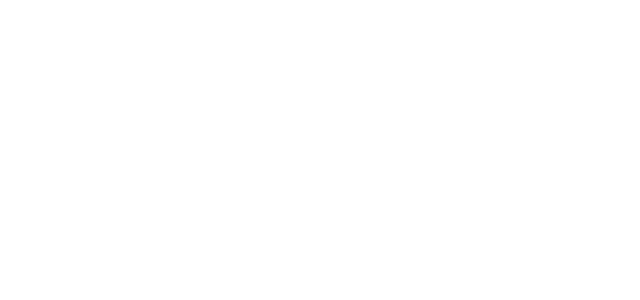
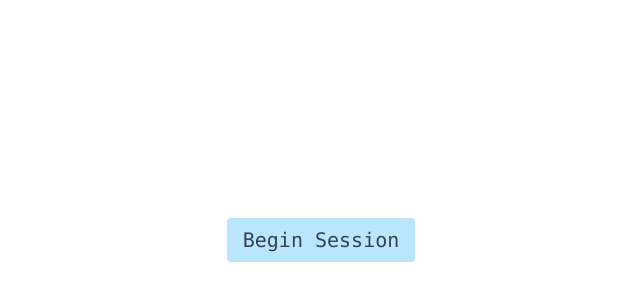
Before and after one commit to Quatton/qloud, a Next.js app: page / in a window 1280 px wide. Shown: the part 160-460 px from the top of the page, without its empty margins (319-959 px from the left). Built offline with nearby package versions, Linux system fonts and the light colour scheme.

Commit message:
Renaming, A few bug fixes and  big css feature

```diff
--- a/components/FadeOut.tsx
+++ b/components/FadeOut.tsx
@@ -5,7 +5,7 @@
   onAnimationEnd: AnimationEventHandler<HTMLTextAreaElement>;
 };
 
-function FadeOut({ previousValue, onAnimationEnd }: Props) {
+function FadeOutText({ previousValue, onAnimationEnd }: Props) {
   return (
     <textarea
       name="textarea"
@@ -13,17 +13,17 @@
       cols={30}
       rows={10}
       value={previousValue}
-      className="
+      className={`
         textarea
         absolute
-        animate-exit-up
+        animate-fade-out-up
         select-none
         -z-40
-        "
+        `}
       readOnly
       onAnimationEnd={onAnimationEnd}
     />
   );
 }
 
-export default memo(FadeOut);
+export default memo(FadeOutText);
--- /dev/null
+++ b/components/Layout.tsx
@@ -0,0 +1,13 @@
+import React, { ReactNode } from "react";
+
+type Props = {
+  children: ReactNode | ReactNode[];
+};
+
+export default function Layout({ children }: Props) {
+  return (
+    <div className="h-screen flex flex-col justify-center items-center">
+      {children}
+    </div>
+  );
+}
--- a/components/TextArea.tsx
+++ b/components/TextArea.tsx
@@ -2,20 +2,52 @@
   ChangeEventHandler,
   KeyboardEventHandler,
   LegacyRef,
+  MutableRefObject,
   useEffect,
   useRef,
   useState,
 } from "react";
-import FadeOut from "./FadeOut";
+import { text } from "stream/consumers";
+import FadeOutText from "./FadeOut";
 
-type Props = {};
+type Props = {
+  active: boolean;
+};
 
-export default function TextArea({}: Props) {
-  const delay = 3000;
+type PrevCount = [number, string, number];
+
+export default function TextArea({ active }: Props) {
+  if (!active) return null;
+
+  const DELAY = 3000;
+  const MAXCH = 300;
+
+  const textareaRef: LegacyRef<HTMLTextAreaElement> = useRef(null);
+  useEffect(() => {
+    prevCountRef.current = new Array<PrevCount>();
+    textareaRef.current && textareaRef.current.focus();
+  }, []);
+
+  //for storing previousValue
+  const prevCountRef = useRef<PrevCount[]>([]);
+
+  const [textareaValue, setTextareaValue] = useState("");
+  const textareaChangeHandler: ChangeEventHandler<HTMLTextAreaElement> = (
+    event
+  ) => {
+    setTextareaValue(event.target.value);
+  };
 
   const resetTextArea = () => {
     if (textareaValue.length) {
-      prevCountRef.current.push([Date.now(), textareaValue]);
+      prevCountRef.current.push([
+        Date.now(),
+        textareaValue,
+        parseInt(
+          (textareaRef as MutableRefObject<HTMLTextAreaElement>).current.style
+            .fontSize
+        ),
+      ]);
       setTextareaValue("");
     }
   };
@@ -30,34 +62,27 @@
     }
   };
 
-  const [textareaValue, setTextareaValue] = useState("");
-  const textareaChangeHandler: ChangeEventHandler<HTMLTextAreaElement> = (
-    event
-  ) => {
-    setTextareaValue(event.target.value);
-  };
-
   useEffect(() => {
     const timer = setTimeout(() => {
       resetTextArea();
-    }, delay);
+    }, DELAY);
     return () => {
       clearTimeout(timer);
     };
   }, [textareaValue]);
 
   //for autoFocus
-  const textareaRef: LegacyRef<HTMLTextAreaElement> = useRef(null);
-  useEffect(() => {
-    prevCountRef.current = [[Date.now(), ""]];
-    textareaRef.current && textareaRef.current.focus();
-  }, []);
 
-  //for storing previousValue
-  const prevCountRef = useRef<Array<[number, string]>>([[Date.now(), ""]]);
+  if (textareaValue.length >= MAXCH) {
+    resetTextArea();
+  }
 
   return (
     <>
+      <p className="text-right text-gray-500">
+        {textareaValue.length}/{MAXCH}
+      </p>
+
       <textarea
         name="textarea"
         id="textarea"
@@ -66,15 +91,15 @@
         onKeyDown={keypressHandler}
         onChange={textareaChangeHandler}
         value={textareaValue}
-        className="
-          textarea
-          "
+        className={`
+        textarea transition-all ease-in-out
+        `}
         ref={textareaRef}
       />
 
-      {prevCountRef.current.map(([key, previousValue]) => {
+      {prevCountRef.current.map(([key, previousValue, originalFontSize]) => {
         return (
-          <FadeOut
+          <FadeOutText
             previousValue={previousValue}
             onAnimationEnd={() => {
               prevCountRef.current && prevCountRef.current.shift();
--- a/pages/_app.tsx
+++ b/pages/_app.tsx
@@ -1,6 +1,6 @@
-import Head from 'next/head'
-import '../styles/globals.css'
-import { AppProps } from 'next/app'
+import Head from "next/head";
+import "../styles/globals.css";
+import { AppProps } from "next/app";
 
 export default function MyApp({ Component, pageProps }: AppProps) {
   return (
@@ -14,7 +14,7 @@
         />
         <meta name="description" content="Description" />
         <meta name="keywords" content="Keywords" />
-        <title>Next.js PWA Example</title>
+        <title>Qloud</title>
 
         <link rel="manifest" href="/manifest.json" />
         <link
@@ -34,5 +34,5 @@
       </Head>
       <Component {...pageProps} />
     </>
-  )
+  );
 }
--- a/pages/index.tsx
+++ b/pages/index.tsx
@@ -1,12 +1,26 @@
-import { useEffect, useState } from "react";
+import { MouseEventHandler, useEffect, useState } from "react";
+import Layout from "../components/Layout";
 import TextArea from "../components/TextArea";
 
 export default function Home() {
+  const [textareaActive, setTextareaActive] = useState(false);
+  const [buttonDisplay, setButtonDisplay] = useState("");
+  const buttonClickHandler: MouseEventHandler<HTMLButtonElement> = (event) => {
+    setTextareaActive(true);
+  };
+
   return (
-    <div className="h-screen py-2 flex flex-col justify-center items-center">
-      <div className="px-8 flex-1 flex flex-col justify-center items-center">
-        <TextArea />
-      </div>
-    </div>
+    <Layout>
+      <button
+        onClick={buttonClickHandler}
+        className={`absolute button primary-button ${
+          textareaActive && "animate-fade-out-up select-none"
+        } ${buttonDisplay}`}
+        onAnimationEnd={(e) => setButtonDisplay("none")}
+      >
+        Begin Session
+      </button>
+      <TextArea active={textareaActive} />
+    </Layout>
   );
 }
--- a/styles/globals.css
+++ b/styles/globals.css
@@ -20,5 +20,13 @@
 }
 
 .textarea {
-  @apply font-mono bg-transparent focus:outline-none resize-none text-3xl p-5;
+  @apply w-full max-w-3xl h-3/5 p-8 font-mono bg-transparent focus:outline-none resize-none overflow-clip text-3xl outline-none;
 }
+
+.button {
+  @apply font-mono rounded text-xl px-4 py-2;
+}
+
+.primary-button {
+  @apply bg-sky-200 text-gray-700;
+}
--- a/tailwind.config.js
+++ b/tailwind.config.js
@@ -7,10 +7,10 @@
   theme: {
     extend: {
       animation: {
-        "exit-up": "exit-up 2s ease-out forwards",
+        "fade-out-up": "fade-out-up 2s ease-out forwards",
       },
       keyframes: {
-        "exit-up": {
+        "fade-out-up": {
           from: { opacity: 100 },
           to: {
             transform: "translateY(-5rem)",
```
Also changed, not shown: next.config.js (+4 -4 lines), 1 other file (tests, documents, lock files or other folders).
